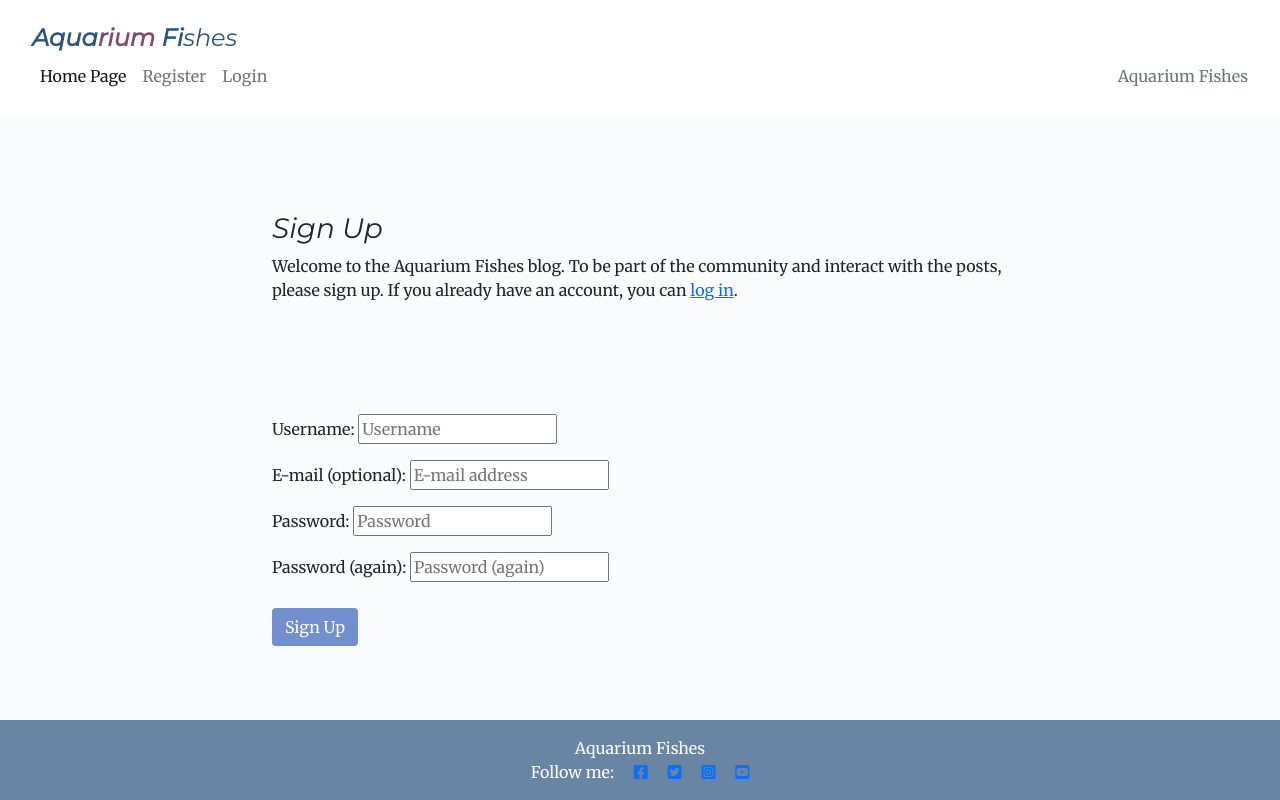
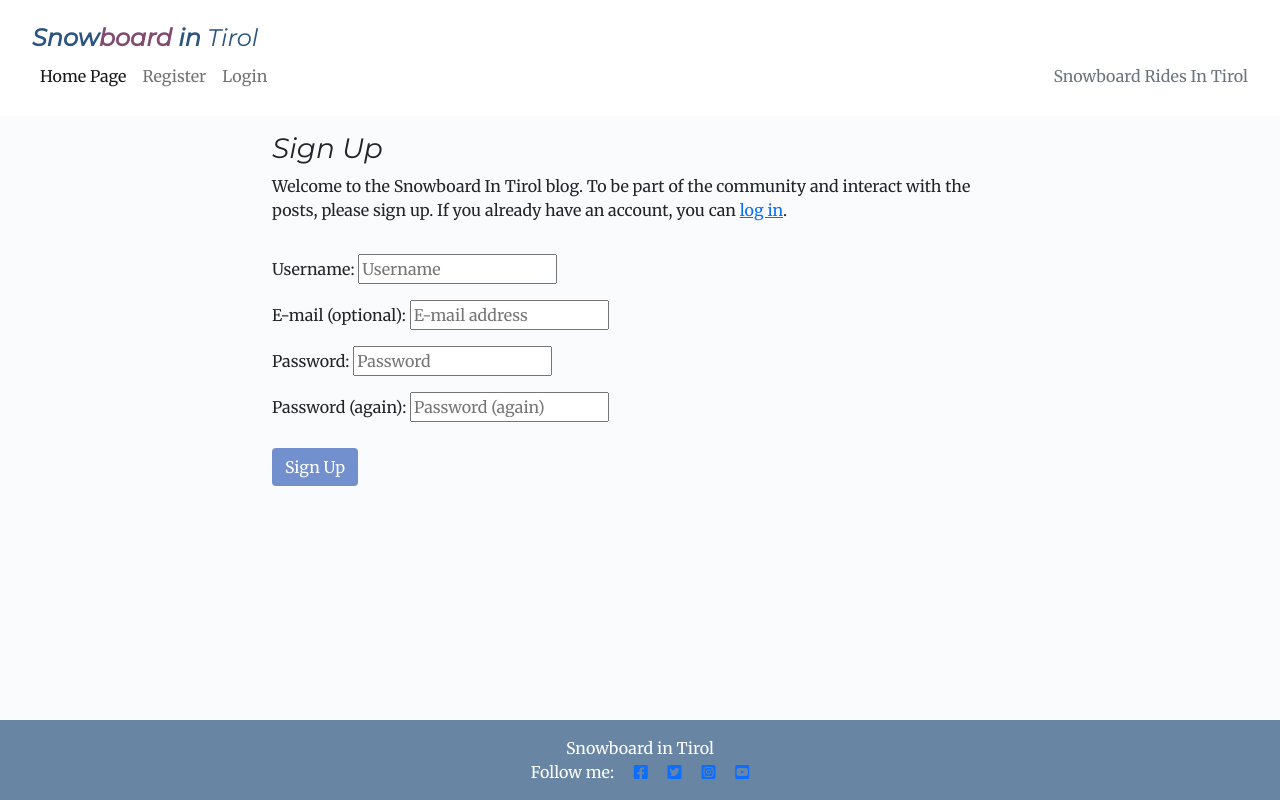
Before and after one commit to FlorinDorneanu/snowboard-in-tirol, a Django app: page /accounts/signup/ in a window 1280 px wide. Run offline with Django 3.2, Linux system fonts and the light colour scheme; some libraries are stand-ins or nearby versions.

Commit message:
Deployment commit

```diff
--- a/static/css/style.css
+++ b/static/css/style.css
@@ -58,6 +58,11 @@ p {
 
 .image-container {
     position: relative;
+}
+
+.card-img-top {
+    width: 300px;
+    height: 200px;
 }
 
 .image-flash {
@@ -165,10 +170,6 @@ p {
     box-shadow: 0 4px 12px rgba(0, 0, 0, 0.2);
 }
 
-.row {
-    margin-bottom: 80px;
-}
-
 div.col-1.d-flex.align-items-center {
     padding: 0 important !;
 }
@@ -196,3 +197,7 @@ textarea#body_id.textarea.form-control {
 img.card-img-top {
     border: 3px solid rgba(25, 116, 210, 0.3);
 }
+
+footer>a {
+    color: #fff;
+}
--- a/templates/account/login.html
+++ b/templates/account/login.html
@@ -7,14 +7,14 @@
 
 {% block content %}
 
-<div class="container">
+<div class="container" style="height:70vh;">
     <div class="row">
         <div class="col-md-8 mt-3 offset-md-2">
 
 
             <h3>{% trans "Sign In" %}</h3>
 
-            <p>{% blocktrans %}Welcome to the Aquarium Fishes blog. To interact with the posts, please log in.
+            <p>{% blocktrans %}Welcome to the Snowboard in Tirol blog. To interact with the posts, please log in.
                 If you want to be part of the community and you don't have an account yet, then
                 <a href="{{ signup_url }}">sign up</a> first.{% endblocktrans %}
             </p>
--- a/templates/account/logout.html
+++ b/templates/account/logout.html
@@ -5,7 +5,7 @@
 {% block head_title %}{% trans "Sign Out" %}{% endblock %}
 
 {% block content %}
-<div class="container">
+<div class="container" style="height:70vh;">
     <div class="row">
         <div class="col-md-8 mt-3 offset-md-2">
 
--- a/templates/account/signup.html
+++ b/templates/account/signup.html
@@ -7,13 +7,13 @@
 
 {% block content %}
 
-<div class="container">
+<div class="container" style="height:70vh;">
     <div class="row">
         <div class="col-md-8 mt-3 offset-md-2">
 
             <h3>{% trans "Sign Up" %}</h3>
 
-            <p>{% blocktrans %}Welcome to the Aquarium Fishes blog. To be part of the community and interact with the
+            <p>{% blocktrans %}Welcome to the Snowboard In Tirol blog. To be part of the community and interact with the
                 posts, please sign up. If you already have an account, you can <a href="{{ login_url }}">log in</a>.
                 {% endblocktrans %}
             </p>
--- a/templates/base.html
+++ b/templates/base.html
@@ -1,10 +1,10 @@
 {% load static %}
 
 <!DOCTYPE html>
-<html lang="h-100">
+<html>
 
 <head>
-    <title>Aquarium Fishes</title>
+    <title>Snowboard in Tirol</title>
 
     <meta charset="UTF-8">
     <meta http-equiv="X-UA-Compatible" content="IE=edge">
@@ -23,14 +23,14 @@
 
 </head>
 
-<body class="flex-collumn h-100 main-bg">
+<body class="flex-collumn main-bg">
 
     <!-- * Navigation bar-->
 
     <nav class="nav-bar navbar-expand-lg navbar-light bg-white">
         <div class="container-fluid">
-            <a class="navbar-brand" href="{% url 'home' %}"><span class="brand">Aqua<span
-                        class="mauve-board">rium</span> Fi<span class="thin">shes</span></span></a>
+            <a class="navbar-brand" href="{% url 'home' %}"><span class="brand">Snow<span
+                        class="mauve-board">board</span> in<span class="thin"> Tirol</span></span></a>
             <button class="navbar-toggler" type="button" data-bs-toggle="collapse" data-bs-target="#navbarText"
                 aria-controls="navbarText" aria-expanded="false" aria-label="Toggle navigation">
                 <span class="navbar-toggler-icon"></span>
@@ -55,7 +55,7 @@
 
                 </ul>
                 <span class="navbar-text text-muted">
-                    Aquarium Fishes
+                    Snowboard Rides In Tirol
                 </span>
             </div>
         </div>
@@ -82,15 +82,14 @@
         <!-- * My Content -->
         {% endblock %}
     </main>
-
     <!-- * Footer -->
     <footer class="footer mt-auto py-3 dark-bg fixed-bottom">
-        <p class="m-0 text-center text-white">Aquarium Fishes</p>
+        <p class="m-0 text-center text-white">Snowboard in Tirol</p>
         <p class="m-0 text-center text-white">Follow me:
-            <a href="https://www.facebook.com/" target="_blank" ><i class="fab fa-facebook-square ms-3"></i></a>
-            <a href="https://twitter.com/" target="_blank" ><i class="fab fa-twitter-square ms-3"></i></a>
-            <a href="https://www.instagram.com/" target="_blank" ><i class="fab fa-instagram-square ms-3"></i></a>
-            <a href="https://www.youtube.com/" target="_blank" ><i class="fab fa-youtube-square ms-3"></i></a>
+            <a href="https://www.facebook.com/" target="_blank"><i class="fab fa-facebook-square ms-3"></i></a>
+            <a href="https://twitter.com/" target="_blank"><i class="fab fa-twitter-square ms-3"></i></a>
+            <a href="https://www.instagram.com/" target="_blank"><i class="fab fa-instagram-square ms-3"></i></a>
+            <a href="https://www.youtube.com/" target="_blank"><i class="fab fa-youtube-square ms-3"></i></a>
         </p>
     </footer>
     <script>
```
Also changed, not shown: snowboard_in_tirol/settings.py (+10 -6 lines), db.sqlite3.
